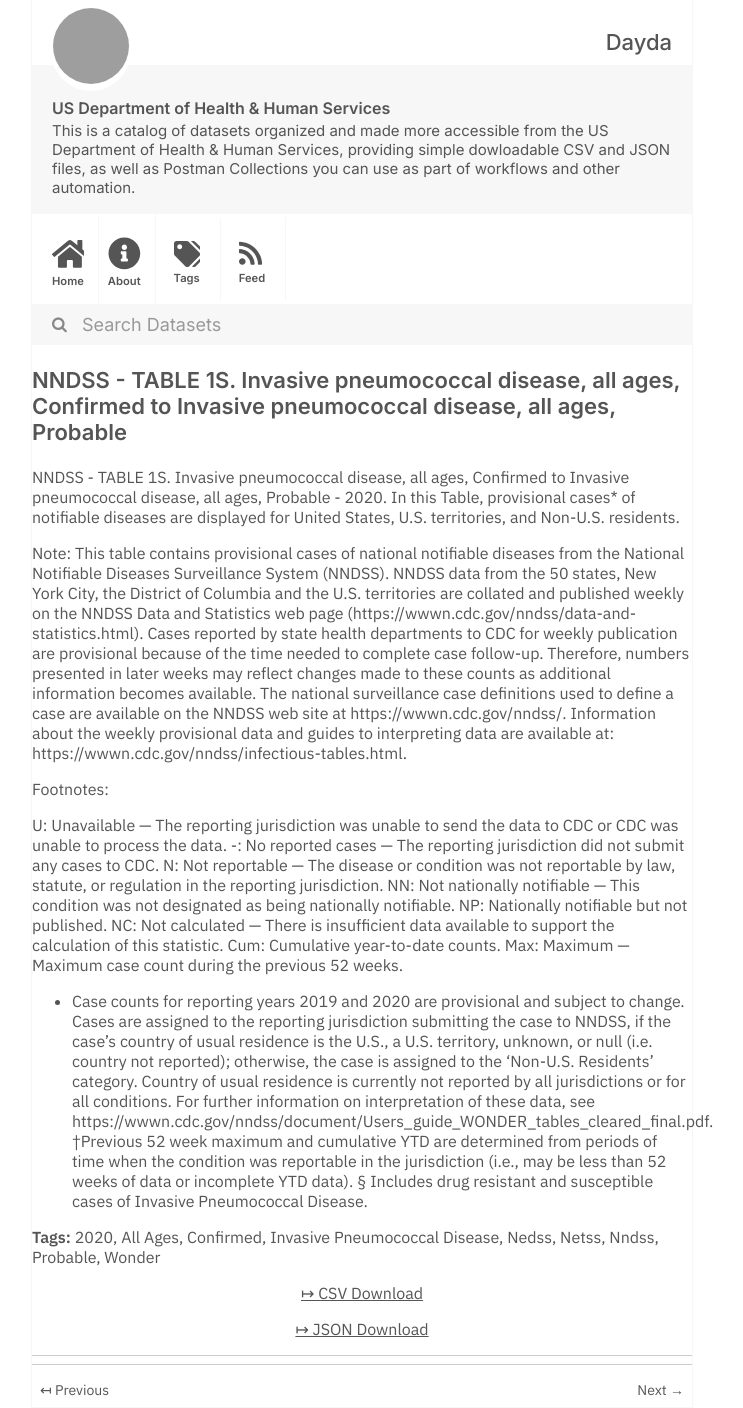
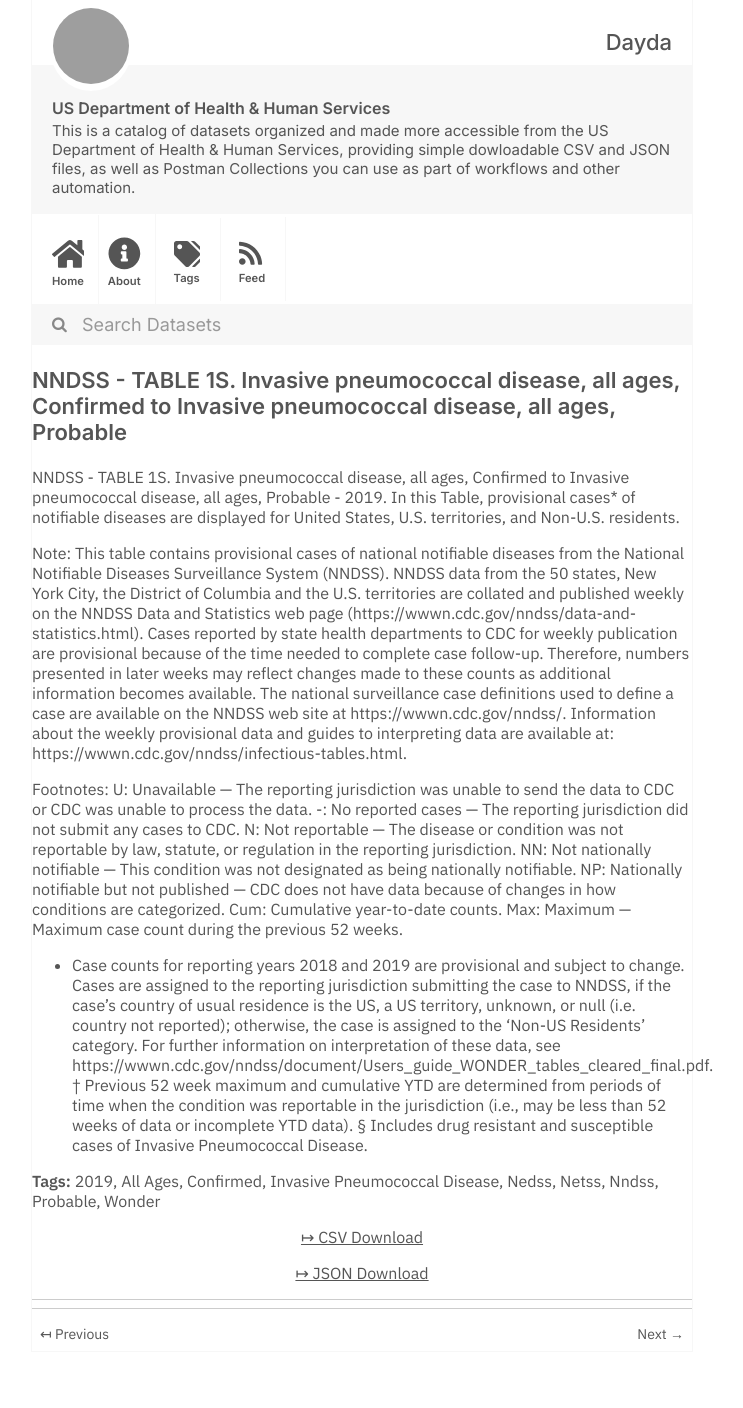
Before and after one commit to dayda-entities/us-department-of-health-and-human-services, a Jekyll site: the page built from _posts/2020-11-10-nndss-table-1s.-invasive-pneumococcal-disease-all-ages-confirmed-to-invasive-pneumococcal-disease-all-ages-probable.md, in a window 1280 px wide. Shown: the whole page, without its empty margins (278-1021 px from the left). Built offline with Jekyll 4.4.1, drawn with Linux system fonts in a browser that asks for light colours; after the commit the page ends 1352 px from its top, so only the background shows below that; grey boxes are pictures that could not be loaded.

Commit message:
Publish Data

```diff
--- a/_posts/2020-11-10-nndss-table-1s.-invasive-pneumococcal-disease-all-ages-confirmed-to-invasive-pneumococcal-disease-all-ages-probable.md
+++ b/_posts/2020-11-10-nndss-table-1s.-invasive-pneumococcal-disease-all-ages-confirmed-to-invasive-pneumococcal-disease-all-ages-probable.md
@@ -2,12 +2,12 @@
 title: >-
   NNDSS - TABLE 1S. Invasive pneumococcal disease, all ages, Confirmed to
   Invasive pneumococcal disease, all ages, Probable
-created: '2020-11-10T16:16:35.660342'
-modified: '2021-04-17T02:40:56.950684'
+created: '2020-11-10T16:17:17.353665'
+modified: '2021-04-25T14:56:11.005170'
 state: active
 type: dataset
 tags:
-  - '2020'
+  - '2019'
   - All Ages
   - Confirmed
   - Invasive Pneumococcal Disease
@@ -17,26 +17,24 @@ tags:
   - Probable
   - Wonder
 groups: []
-csv_url: 'https://data.cdc.gov/api/views/r9mz-pvtk/rows.csv?accessType=DOWNLOAD'
-json_url: 'https://data.cdc.gov/api/views/r9mz-pvtk/rows.json?accessType=DOWNLOAD'
+csv_url: 'https://data.cdc.gov/api/views/drfe-vxdh/rows.csv?accessType=DOWNLOAD'
+json_url: 'https://data.cdc.gov/api/views/drfe-vxdh/rows.json?accessType=DOWNLOAD'
 layout: post
 
 ---
-NNDSS - TABLE 1S. Invasive pneumococcal disease, all ages, Confirmed to Invasive pneumococcal disease, all ages, Probable - 2020. In this Table, provisional cases* of notifiable diseases are displayed for United States, U.S. territories, and Non-U.S. residents.
+NNDSS - TABLE 1S. Invasive pneumococcal disease, all ages, Confirmed to Invasive pneumococcal disease, all ages, Probable - 2019. In this Table, provisional cases* of notifiable diseases are displayed for United States, U.S. territories, and Non-U.S. residents.
 
 Note:
 This table contains provisional cases of national notifiable diseases from the National Notifiable Diseases Surveillance System (NNDSS). NNDSS data from the 50 states, New York City, the District of Columbia and the U.S. territories are collated and published weekly on the NNDSS Data and Statistics web page (https://wwwn.cdc.gov/nndss/data-and-statistics.html). Cases reported by state health departments to CDC for weekly publication are provisional because of the time needed to complete case follow-up. Therefore, numbers presented in later weeks may reflect changes made to these counts as additional information becomes available. The national surveillance case definitions used to define a case are available on the NNDSS web site at https://wwwn.cdc.gov/nndss/. Information about the weekly provisional data and guides to interpreting data are available at: https://wwwn.cdc.gov/nndss/infectious-tables.html.
 
 Footnotes:
-
 U: Unavailable — The reporting jurisdiction was unable to send the data to CDC or CDC was unable to process the data.
 -: No reported cases — The reporting jurisdiction did not submit any cases to CDC.
 N: Not reportable — The disease or condition was not reportable by law, statute, or regulation in the reporting jurisdiction.
 NN: Not nationally notifiable — This condition was not designated as being nationally notifiable.
-NP: Nationally notifiable but not published.
-NC: Not calculated — There is insufficient data available to support the calculation of this statistic.
+NP: Nationally notifiable but not published — CDC does not have data because of changes in how conditions are categorized.
 Cum: Cumulative year-to-date counts.
-Max: Maximum — Maximum case count during the previous 52 weeks.
-* Case counts for reporting years 2019 and 2020 are provisional and subject to change. Cases are assigned to the reporting jurisdiction submitting the case to NNDSS, if the case's country of usual residence is the U.S., a U.S. territory, unknown, or null (i.e. country not reported); otherwise, the case is assigned to the 'Non-U.S. Residents' category. Country of usual residence is currently not reported by all jurisdictions or for all conditions. For further information on interpretation of these data, see https://wwwn.cdc.gov/nndss/document/Users_guide_WONDER_tables_cleared_final.pdf.
-†Previous 52 week maximum and cumulative YTD are determined from periods of time when the condition was reportable in the jurisdiction (i.e., may be less than 52 weeks of data or incomplete YTD data).
+ Max: Maximum — Maximum case count during the previous 52 weeks.
+* Case counts for reporting years 2018 and 2019 are provisional and subject to change. Cases are assigned to the reporting jurisdiction submitting the case to NNDSS, if the case's country of usual residence is the US, a US territory, unknown, or null (i.e. country not reported); otherwise, the case is assigned to the 'Non-US Residents' category. For further information on interpretation of these data, see https://wwwn.cdc.gov/nndss/document/Users_guide_WONDER_tables_cleared_final.pdf.
+† Previous 52 week maximum and cumulative YTD are determined from periods of time when the condition was reportable in the jurisdiction (i.e., may be less than 52 weeks of data or incomplete YTD data).
 § Includes drug resistant and susceptible cases of Invasive Pneumococcal Disease.
```
